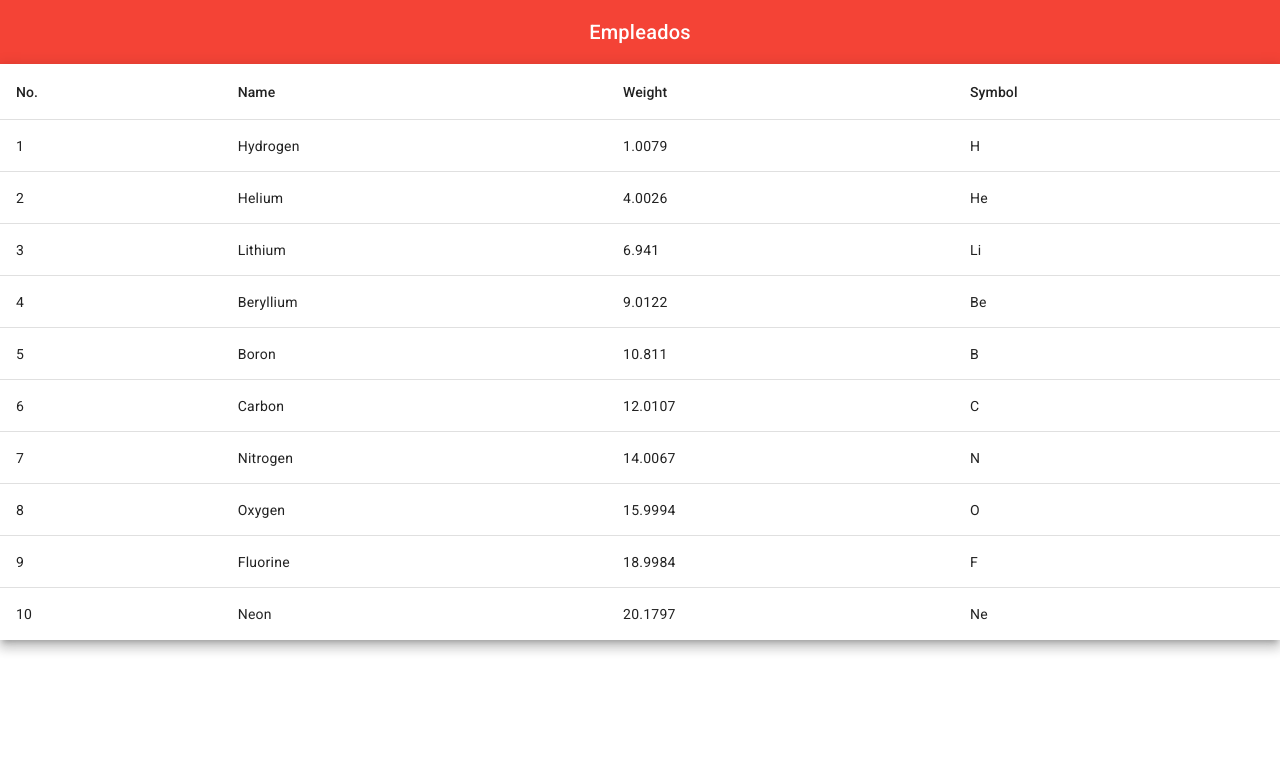
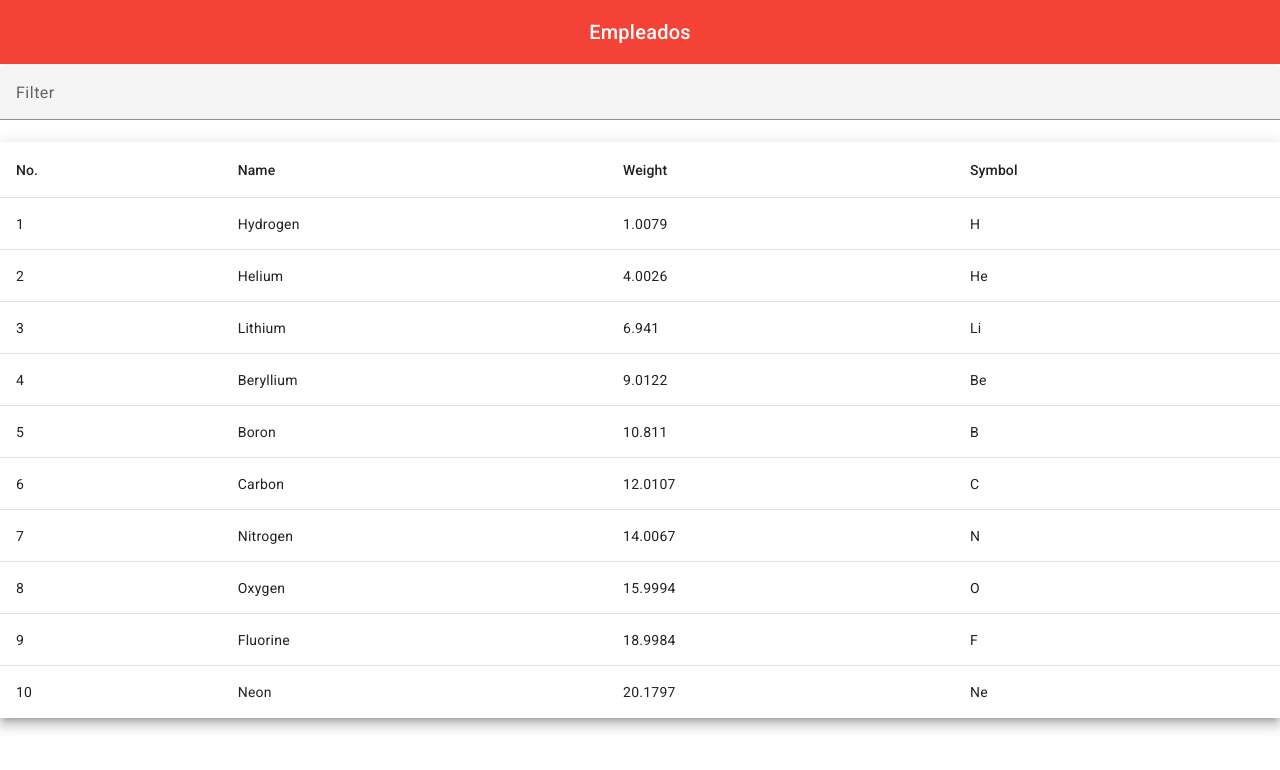
Before and after one commit to rolandoyanique/ABMEmpleado, an Angular app: page / in a window 1280 px wide. Shown: the top 770 px of the page. Built offline with nearby package versions, Linux system fonts and the light colour scheme.

Commit message:
Se realizo la adicion de filtro de informacion de la tabla

```diff
--- a/src/app/components/list-empleado/list-empleado.component.css
+++ b/src/app/components/list-empleado/list-empleado.component.css
@@ -0,0 +1,4 @@
+.mat-mdc-form-field {
+  font-size: 14px;
+  width: 100%;
+}
--- a/src/app/components/list-empleado/list-empleado.component.html
+++ b/src/app/components/list-empleado/list-empleado.component.html
@@ -1,3 +1,7 @@
+<mat-form-field>
+  <mat-label>Filter</mat-label>
+  <input matInput (keyup)="applyFilter($event)" placeholder="Ex. ium" #input>
+</mat-form-field>
 <table mat-table [dataSource]="dataSource" class="mat-elevation-z8">
 
   <!--- Note that these columns can be defined in any order.
--- a/src/app/components/list-empleado/list-empleado.component.ts
+++ b/src/app/components/list-empleado/list-empleado.component.ts
@@ -1,5 +1,7 @@
 import { Component } from '@angular/core';
-import {MatTableModule} from '@angular/material/table';
+import {MatTableDataSource,MatTableModule} from '@angular/material/table';
+import {MatFormFieldModule} from '@angular/material/form-field';
+import {MatInputModule} from '@angular/material/input';
 export interface PeriodicElement {
   name: string;
   position: number;
@@ -21,7 +23,7 @@
 @Component({
   selector: 'app-list-empleado',
   standalone: true,
-  imports: [MatTableModule],
+  imports: [MatTableModule,MatFormFieldModule,MatInputModule],
   templateUrl: './list-empleado.component.html',
   styleUrl: './list-empleado.component.css'
 })
@@ -30,5 +32,9 @@
 
 export class ListEmpleadoComponent {
   displayedColumns: string[] = ['position', 'name', 'weight', 'symbol'];
-  dataSource = ELEMENT_DATA;
+  dataSource = new MatTableDataSource(ELEMENT_DATA);
+  applyFilter(event: Event) {
+    const filterValue = (event.target as HTMLInputElement).value;
+    this.dataSource.filter = filterValue.trim().toLowerCase();
+  }
 }
```
